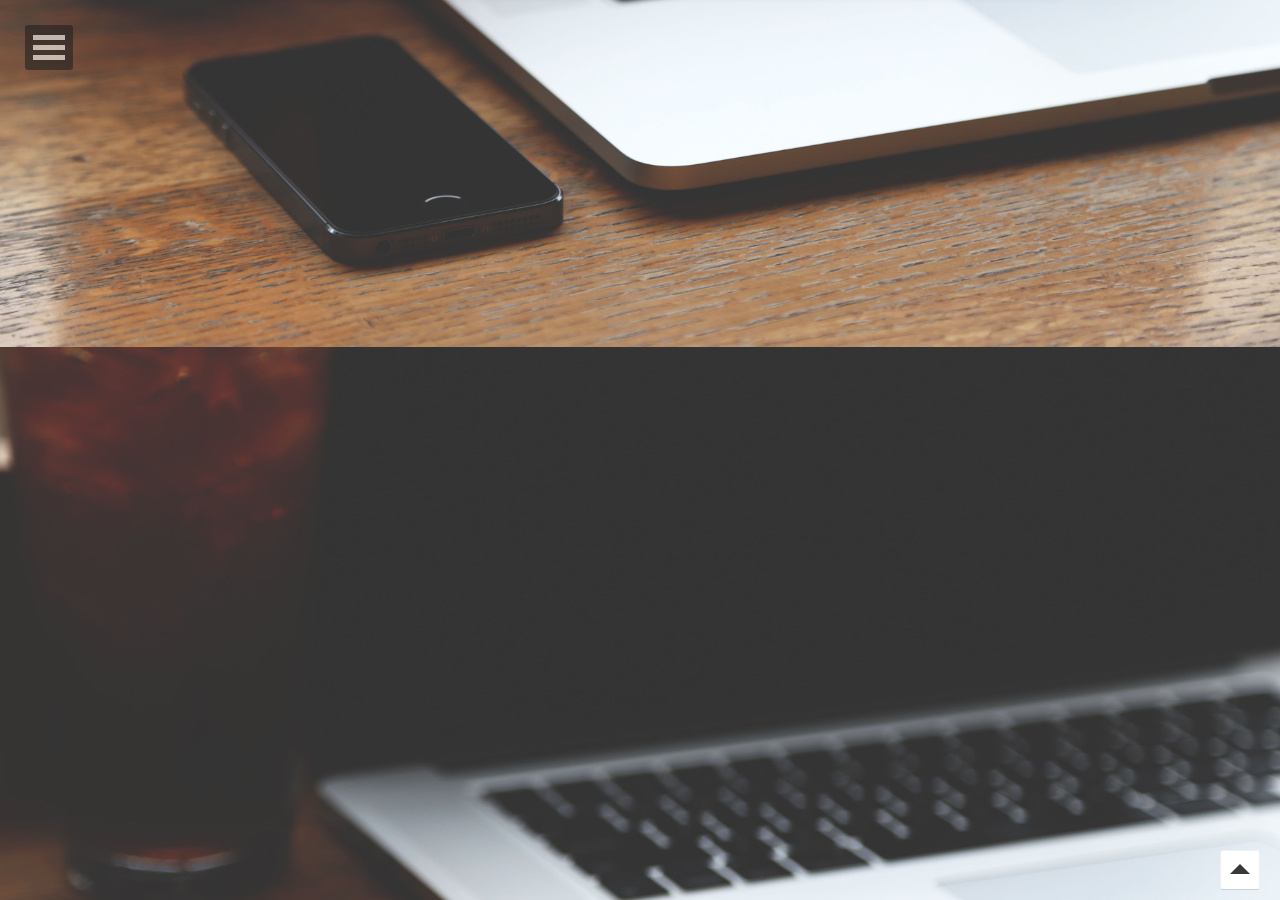
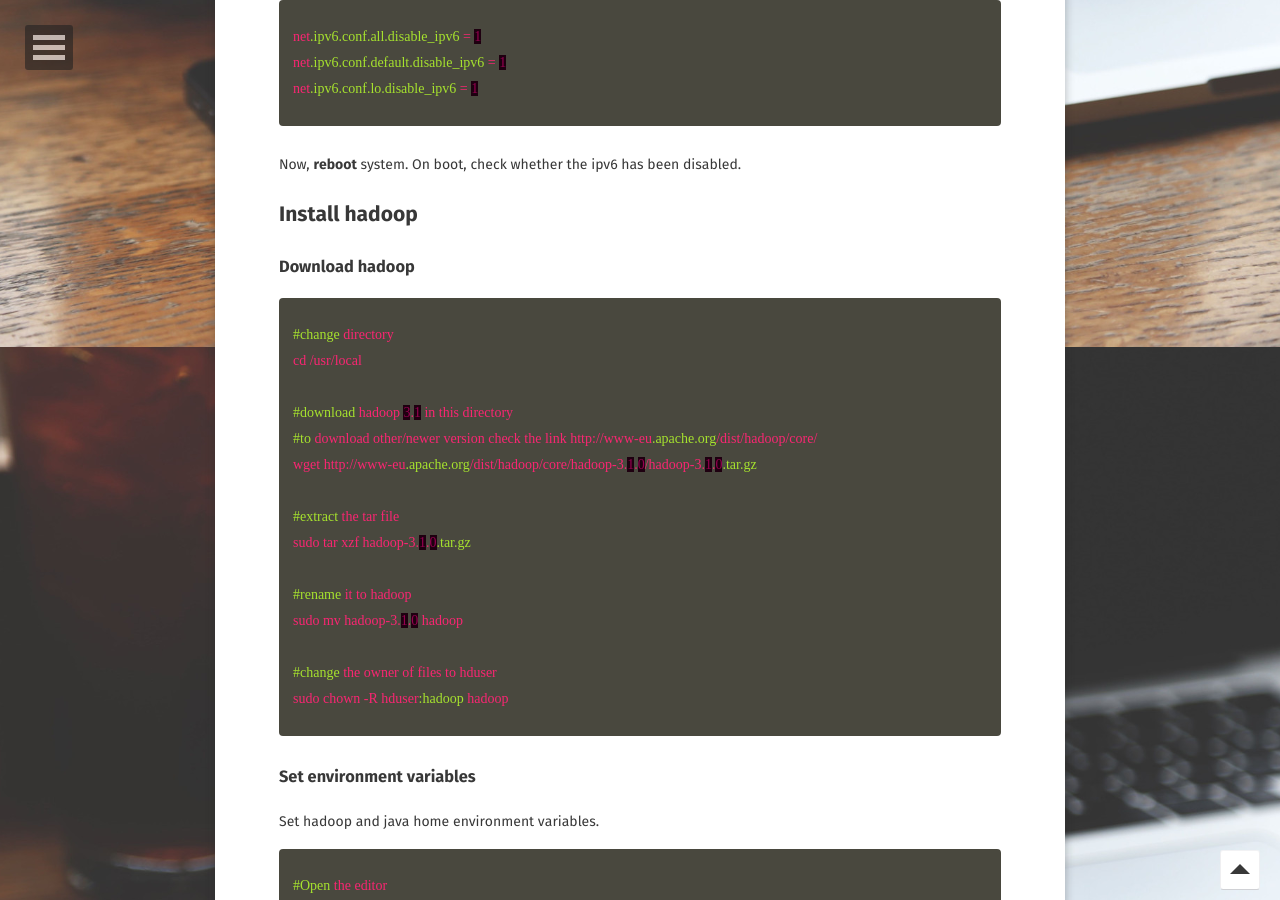
Before and after one commit to rajatgarg149/rajatgarg149.github.io, a Jekyll site: the page built from _posts/2019-01-10-hadoop-yarn-java-jdk-installation.md, in a window 1280 px wide and 900 px high, scrolled down 1453 px. Built offline with Jekyll 4.4.1, drawn with Linux system fonts in a browser that asks for light colours; some web fonts are replaced; comment, search, counter and statistics services are not loaded; some of the changed text lies outside the part shown.

Commit message:
Markdown hadoop first try

```diff
--- a/_posts/2019-01-10-hadoop-yarn-java-jdk-installation.md
+++ b/_posts/2019-01-10-hadoop-yarn-java-jdk-installation.md
@@ -23,6 +23,8 @@ sudo apt-get install default-java
 
 ### Add a dedicated hadoop user
 
+It'll create a new user to install/run hadoop keeping it separated from other user accounts.
+
 {% highlight css %}
 sudo -S addgroup hadoop
 sudo adduser --ingroup hadoop hduser
@@ -30,9 +32,18 @@ sudo adduser --ingroup hadoop hduser
 
 ### Configuring SSH
 
+The below command will transfer the terminal access to newly created hduser
+
 {% highlight css %}
 su - hduser
+{% endhighlight %}
+Hadoop requires an SSH access to manage nodes present all over the cluster. This command will generate an SSH key with empty(string) password. In general, it's not recommended to use empty(string) password, but since we don't want to enter the passphrase each time Hadoop connects to its nodes therefore, leave it empty.
+
+{% highlight css %}
 ssh-keygen -t rsa -P ""
+{% endhighlight %}
+The command creates a new file and appends generated key to it.
+{% highlight css %}
 cat .ssh/id_rsa.pub >> .ssh/authorized_keys
 {% endhighlight %}
 
@@ -46,3 +57,65 @@ net.ipv6.conf.lo.disable_ipv6 = 1
 {% endhighlight %}
 
 Now, **reboot** system. On boot, check whether the ipv6 has been disabled.
+
+## Install hadoop
+
+### Download hadoop
+
+{% highlight css %}
+#change directory
+cd /usr/local
+
+#download hadoop 3.1 in this directory
+#to download other/newer version check the link http://www-eu.apache.org/dist/hadoop/core/
+wget http://www-eu.apache.org/dist/hadoop/core/hadoop-3.1.0/hadoop-3.1.0.tar.gz
+
+#extract the tar file
+sudo tar xzf hadoop-3.1.0.tar.gz
+
+#rename it to hadoop
+sudo mv hadoop-3.1.0 hadoop
+
+#change the owner of files to hduser
+sudo chown -R hduser:hadoop hadoop
+{% endhighlight %}
+
+### Set environment variables
+
+Set hadoop and java home environment variables.
+
+{% highlight css %}
+#Open the editor
+sudo gedit ~/.bashrc
+
+#and append the following lines at the EOF
+
+export HADOOP_HOME=/usr/local/hadoop
+export JAVA_HOME=/usr/lib/jvm/default-java
+
+# Some convenient aliases and functions for running Hadoop-related commands
+unalias fs &> /dev/null
+alias fs="hadoop fs"
+unalias hls &> /dev/null
+alias hls="fs -ls"
+
+# Add Hadoop bin/ directory to PATH
+export PATH=$PATH:$HADOOP_HOME/bin
+# Add Hadoop sbin/ directory to PATH
+export PATH=$PATH:$HADOOP_HOME/sbin
+{% endhighlight %}
+
+Now edit the hadoop-env.sh and update JAVA_HOME. * You know the drill *
+
+{% highlight css %}
+sudo gedit $HADOOP_HOME/etc/hadoop/hadoop-env.sh
+
+#update JAVA_HOME (don't append, instead search for likewise line of code, it might be in the comments!)
+export JAVA_HOME=/usr/lib/jvm/default-java
+
+#you can also update HADOOP_HOME (not necessary)
+export HADOOP_HOME=/usr/local/hadoop
+{% endhighlight %}
+
+
+## Start hadoop cluster
```
